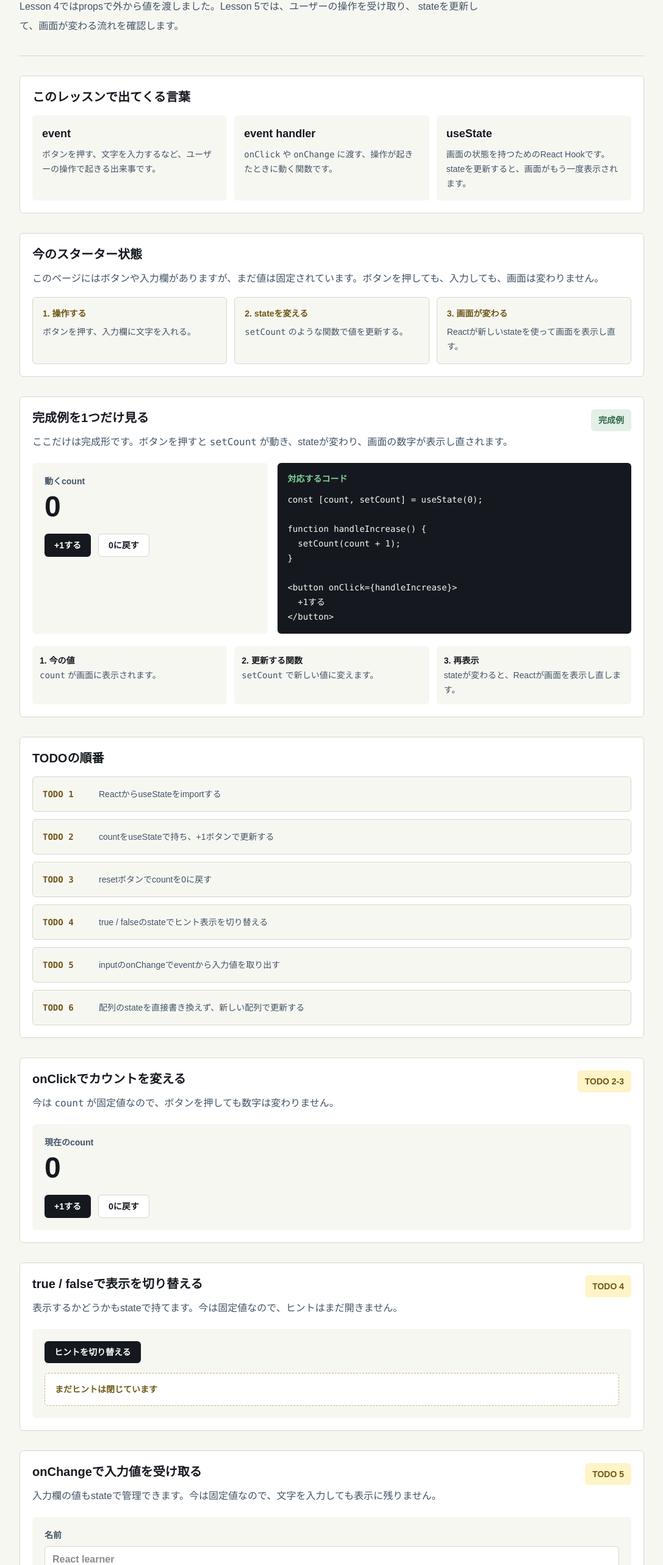
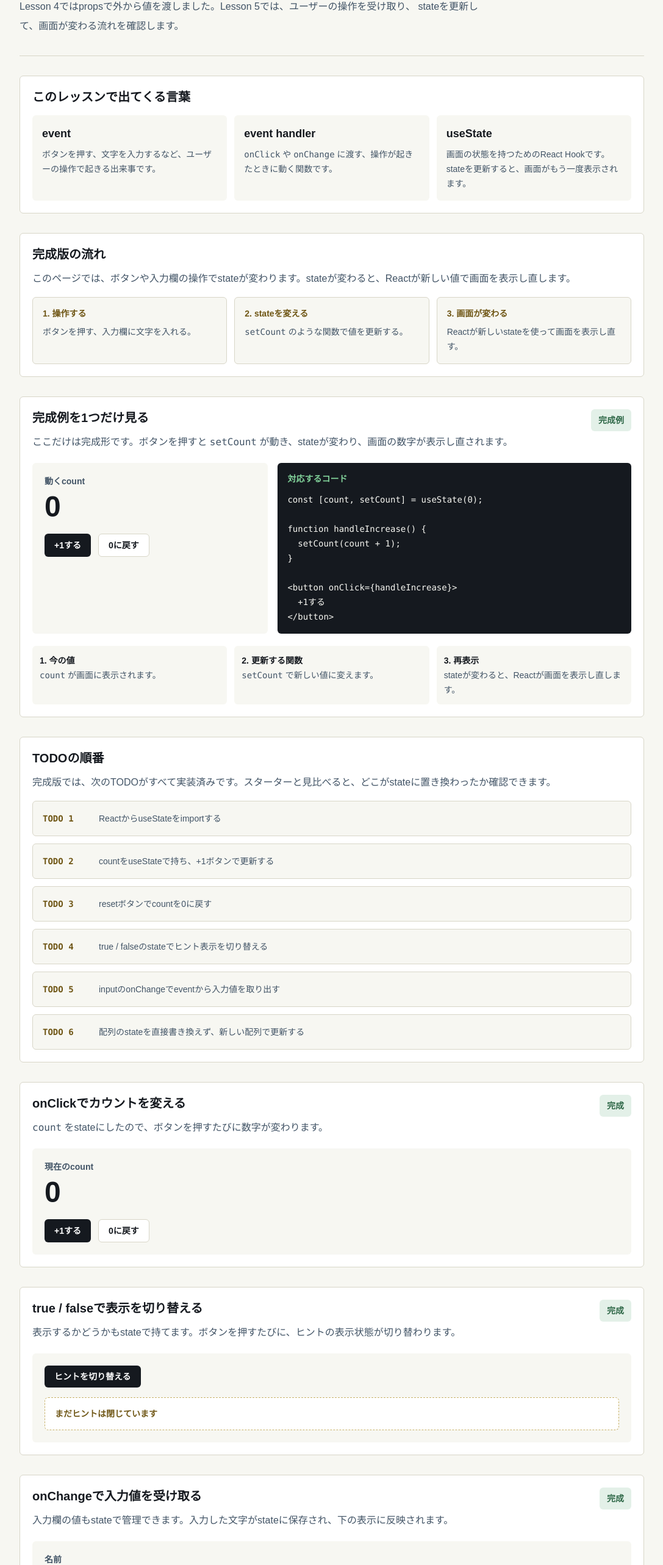
Before and after one commit to sironekotech/frontend-study, a Next.js app: page /react-basics/use-state-event in a window 1280 px wide. Shown: the part 231-2797 px from the top of the page at 61% size, without its empty margins (96-1183 px from the left). Built offline with nearby package versions, Linux system fonts and the light colour scheme.

Commit message:
feat: Lesson 5の完成見本を追加 (#15)

```diff
--- a/src/app/(pages)/react-basics/use-state-event/page.tsx
+++ b/src/app/(pages)/react-basics/use-state-event/page.tsx
@@ -1,9 +1,8 @@
 'use client';
 
 import { WorkingCounterExample } from './_components/WorkingCounterExample';
+import { ChangeEvent, useState } from 'react';
 import { HomeLink } from '@/app/_components/HomeLink';
-
-// TODO 1: Reactから useState をimportします。
 
 type StarterTodo = {
   id: string;
@@ -73,9 +72,9 @@ function ConceptOverview() {
 function BeforeAfterFlow() {
   return (
     <section className="rounded-md border border-[#d8d6c8] bg-white p-5">
-      <h2 className="text-xl font-semibold text-[#15191f]">今のスターター状態</h2>
+      <h2 className="text-xl font-semibold text-[#15191f]">完成版の流れ</h2>
       <p className="mt-3 leading-7 text-[#425466]">
-        このページにはボタンや入力欄がありますが、まだ値は固定されています。ボタンを押しても、入力しても、画面は変わりません。
+        このページでは、ボタンや入力欄の操作でstateが変わります。stateが変わると、Reactが新しい値で画面を表示し直します。
       </p>
       <div className="mt-4 grid gap-3 md:grid-cols-3">
         <article className="rounded-md border border-[#d8d6c8] bg-[#f7f7f2] p-4">
@@ -102,14 +101,14 @@ function BeforeAfterFlow() {
 }
 
 function CounterStarter() {
-  const count = 0;
+  const [count, setCount] = useState(0);
 
   function handleIncrease() {
-    // TODO 2: countをuseStateで持ち、setCountで1増やします。
+    setCount(count + 1);
   }
 
   function handleReset() {
-    // TODO 3: countを0に戻します。
+    setCount(0);
   }
 
   return (
@@ -118,11 +117,11 @@ function CounterStarter() {
         <div>
           <h2 className="text-xl font-semibold text-[#15191f]">onClickでカウントを変える</h2>
           <p className="mt-3 leading-7 text-[#425466]">
-            今は <code>count</code> が固定値なので、ボタンを押しても数字は変わりません。
+            <code>count</code> をstateにしたので、ボタンを押すたびに数字が変わります。
           </p>
         </div>
-        <p className="w-fit rounded-md bg-[#fff4c7] px-3 py-2 text-sm font-semibold text-[#6f5615]">
-          TODO 2-3
+        <p className="w-fit rounded-md bg-[#e3f0e8] px-3 py-2 text-sm font-semibold text-[#2f6848]">
+          完成
         </p>
       </div>
 
@@ -151,10 +150,10 @@ function CounterStarter() {
 }
 
 function ToggleStarter() {
-  const isHintOpen = false;
+  const [isHintOpen, setIsHintOpen] = useState(false);
 
   function handleToggleHint() {
-    // TODO 4: isHintOpenをuseStateで持ち、true / falseを切り替えます。
+    setIsHintOpen((current) => !current);
   }
 
   return (
@@ -163,11 +162,11 @@ function ToggleStarter() {
         <div>
           <h2 className="text-xl font-semibold text-[#15191f]">true / falseで表示を切り替える</h2>
           <p className="mt-3 leading-7 text-[#425466]">
-            表示するかどうかもstateで持てます。今は固定値なので、ヒントはまだ開きません。
+            表示するかどうかもstateで持てます。ボタンを押すたびに、ヒントの表示状態が切り替わります。
           </p>
         </div>
-        <p className="w-fit rounded-md bg-[#fff4c7] px-3 py-2 text-sm font-semibold text-[#6f5615]">
-          TODO 4
+        <p className="w-fit rounded-md bg-[#e3f0e8] px-3 py-2 text-sm font-semibold text-[#2f6848]">
+          完成
         </p>
       </div>
 
@@ -196,10 +195,10 @@ function ToggleStarter() {
 }
 
 function InputStarter() {
-  const learnerName = '';
+  const [learnerName, setLearnerName] = useState('');
 
-  function handleNameChange() {
-    // TODO 5: eventから入力値を取り出し、learnerNameのstateを更新します。
+  function handleNameChange(event: ChangeEvent<HTMLInputElement>) {
+    setLearnerName(event.target.value);
   }
 
   return (
@@ -208,11 +207,11 @@ function InputStarter() {
         <div>
           <h2 className="text-xl font-semibold text-[#15191f]">onChangeで入力値を受け取る</h2>
           <p className="mt-3 leading-7 text-[#425466]">
-            入力欄の値もstateで管理できます。今は固定値なので、文字を入力しても表示に残りません。
+            入力欄の値もstateで管理できます。入力した文字がstateに保存され、下の表示に反映されます。
           </p>
         </div>
-        <p className="w-fit rounded-md bg-[#fff4c7] px-3 py-2 text-sm font-semibold text-[#6f5615]">
-          TODO 5
+        <p className="w-fit rounded-md bg-[#e3f0e8] px-3 py-2 text-sm font-semibold text-[#2f6848]">
+          完成
         </p>
       </div>
 
@@ -238,11 +237,19 @@ function InputStarter() {
 }
 
 function TodoStarter() {
-  const todos = starterTodos;
+  const [todos, setTodos] = useState(starterTodos);
 
-  function handleToggleTodo() {
-    // TODO 6: クリックしたtodoだけdoneを切り替えます。
-    // 配列を直接書き換えず、新しい配列を作ってsetTodosに渡します。
+  function handleToggleTodo(targetId: string) {
+    setTodos((currentTodos) =>
+      currentTodos.map((todo) =>
+        todo.id === targetId
+          ? {
+              ...todo,
+              done: !todo.done,
+            }
+          : todo,
+      ),
+    );
   }
 
   return (
@@ -251,11 +258,11 @@ function TodoStarter() {
         <div>
           <h2 className="text-xl font-semibold text-[#15191f]">配列のstateを更新する準備</h2>
           <p className="mt-3 leading-7 text-[#425466]">
-            配列やオブジェクトをstateにするときは、元の配列を直接書き換えません。このスターターではTODOだけ確認します。
+            配列やオブジェクトをstateにするときは、元の配列を直接書き換えません。クリックした項目だけ、新しい配列で更新します。
           </p>
         </div>
-        <p className="w-fit rounded-md bg-[#fff4c7] px-3 py-2 text-sm font-semibold text-[#6f5615]">
-          TODO 6
+        <p className="w-fit rounded-md bg-[#e3f0e8] px-3 py-2 text-sm font-semibold text-[#2f6848]">
+          完成
         </p>
       </div>
 
@@ -264,7 +271,7 @@ function TodoStarter() {
           <li key={todo.id}>
             <button
               type="button"
-              onClick={handleToggleTodo}
+              onClick={() => handleToggleTodo(todo.id)}
               className="flex w-full items-start gap-3 rounded-md border border-[#d8d6c8] bg-[#f7f7f2] p-4 text-left"
             >
               <span
@@ -275,7 +282,7 @@ function TodoStarter() {
               <span>
                 <span className="block font-semibold text-[#15191f]">{todo.label}</span>
                 <span className="mt-1 block text-sm text-[#425466]">
-                  {todo.done ? '完了' : 'まだ固定表示です'}
+                  {todo.done ? '完了' : 'クリックすると完了に変わります'}
                 </span>
               </span>
             </button>
@@ -290,6 +297,9 @@ function TodoOrder() {
   return (
     <section className="rounded-md border border-[#d8d6c8] bg-white p-5">
       <h2 className="text-xl font-semibold text-[#15191f]">TODOの順番</h2>
+      <p className="mt-3 leading-7 text-[#425466]">
+        完成版では、次のTODOがすべて実装済みです。スターターと見比べると、どこがstateに置き換わったか確認できます。
+      </p>
       <div className="mt-4 grid gap-3">
         {[
           'ReactからuseStateをimportする',
```
Also changed, not shown: Lessons/005-react-use-state-event.md (+2 -0 lines).
